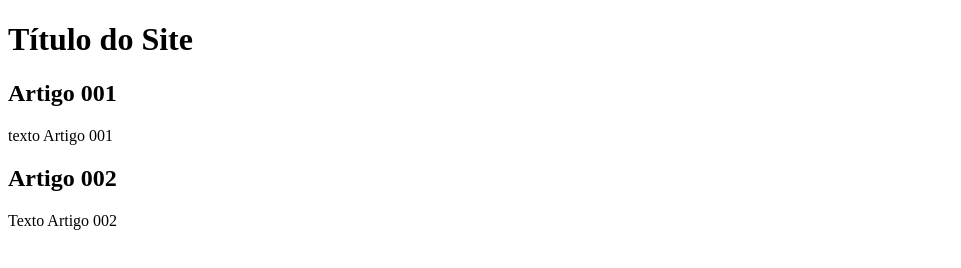
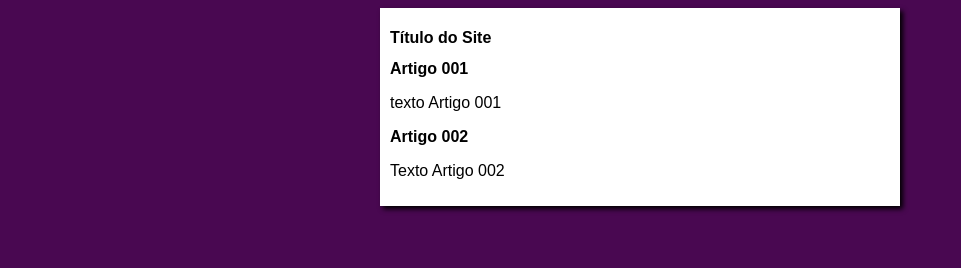
Before and after one commit to Samlun21/projeto-site, a plain HTML site: page index.html in a window 1280 px wide. Shown: the whole page, without its empty margins (0-961 px from the left). Drawn offline with Linux system fonts and the light colour scheme.

Commit message:
Iniciei o design

```diff
--- /dev/null
+++ b/estilos/style.css
@@ -0,0 +1,16 @@
+* {
+    font-family: Arial, Helvetica, sans-serif;
+    font-size: 16px;
+}
+
+body {
+    background-color: rgb(73, 8, 81);
+}
+
+main {
+    background-color: white;
+    width: 500px;
+    margin: auto;
+    padding: 10px;
+    box-shadow: 3px 3px 5px rgba(0, 0, 0.473);
+}
--- a/index.html
+++ b/index.html
@@ -5,6 +5,7 @@
     <meta http-equiv="X-UA-Compatible" content="IE=edge">
     <meta name="viewport" content="width=device-width, initial-scale=1.0">
     <title>Título do site</title>
+    <link rel="stylesheet" href="estilos/style.css">
 </head>
 <body>
     <main>
```
